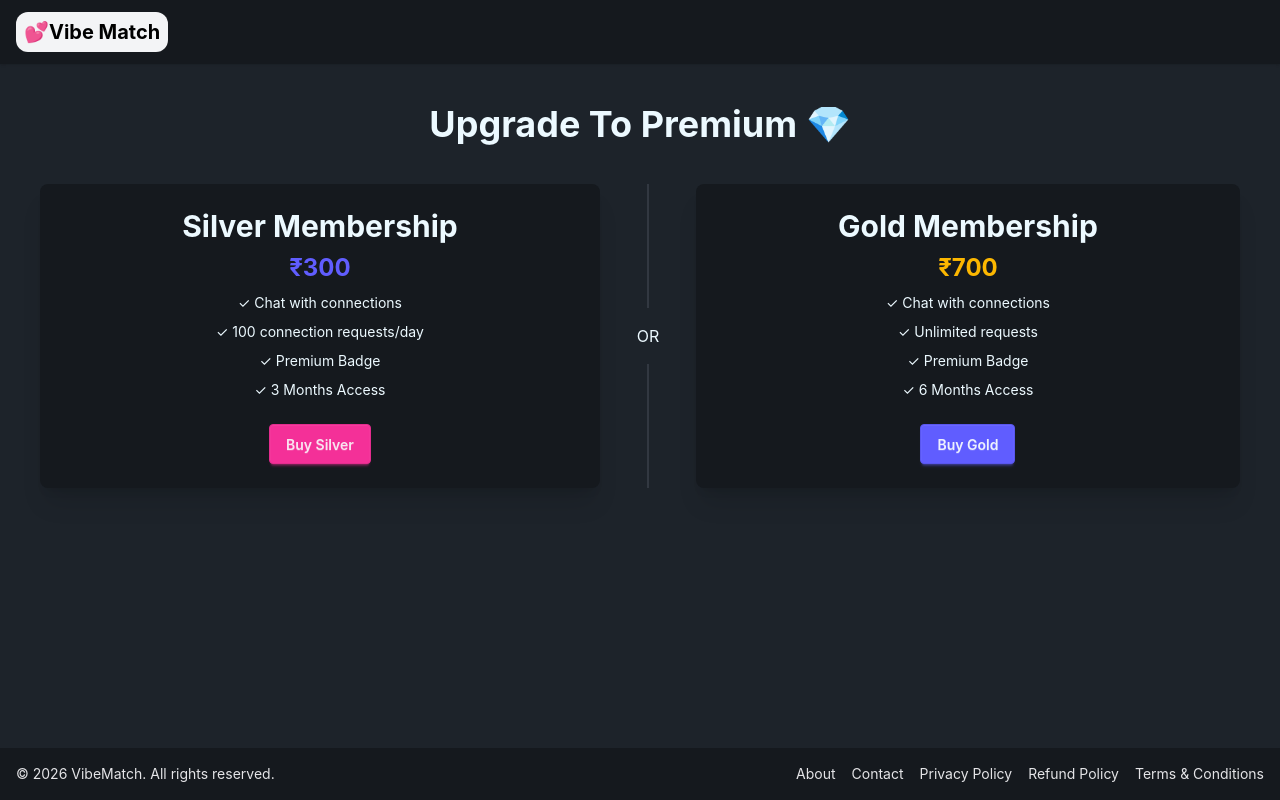
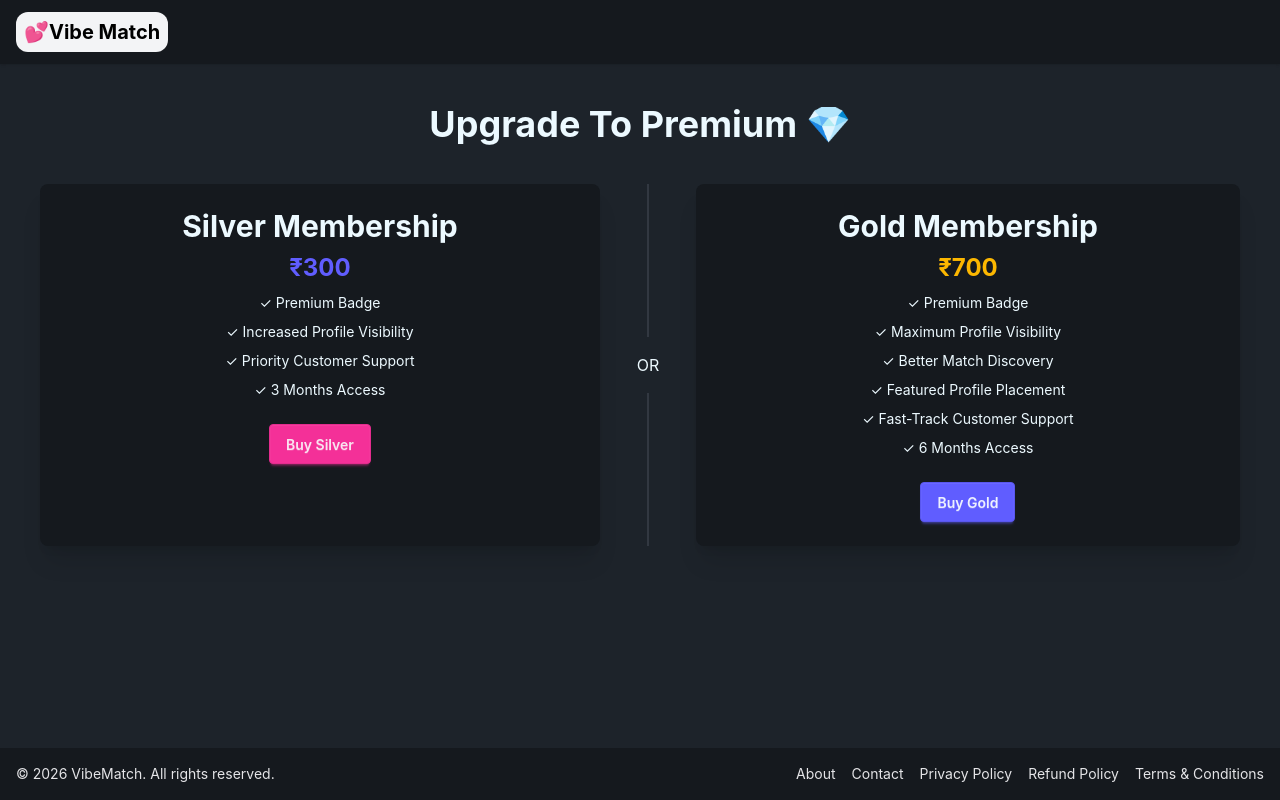
Before and after one commit to sachindiwakar/vibematch-frontend, a React (Vite) app: page /premium in a window 1280 px wide. Built offline with nearby package versions, Linux system fonts and the light colour scheme; no server answers.

Commit message:
update user premium feature

```diff
--- a/src/components/Premium.jsx
+++ b/src/components/Premium.jsx
@@ -112,11 +112,11 @@ const Premium = () => {
             <h2 className="text-2xl font-bold text-primary">₹300</h2>
 
             <ul className="space-y-2">
-              <li>✓ Chat with connections</li>
+              <li>✓ Premium Badge</li>
 
-              <li>✓ 100 connection requests/day</li>
+              <li>✓ Increased Profile Visibility</li>
 
-              <li>✓ Premium Badge</li>
+              <li>✓ Priority Customer Support</li>
 
               <li>✓ 3 Months Access</li>
             </ul>
@@ -139,11 +139,15 @@ const Premium = () => {
             <h2 className="text-2xl font-bold text-warning">₹700</h2>
 
             <ul className="space-y-2">
-              <li>✓ Chat with connections</li>
+              <li>✓ Premium Badge</li>
 
-              <li>✓ Unlimited requests</li>
+              <li>✓ Maximum Profile Visibility</li>
 
-              <li>✓ Premium Badge</li>
+              <li>✓ Better Match Discovery</li>
+
+              <li>✓ Featured Profile Placement</li>
+
+              <li>✓ Fast-Track Customer Support</li>
 
               <li>✓ 6 Months Access</li>
             </ul>
--- a/src/components/ProfileCard.jsx
+++ b/src/components/ProfileCard.jsx
@@ -9,6 +9,7 @@ const ProfileCard = ({ user }) => {
     photoUrl,
     about,
     interest,
+    isVerifiedBadge,
   } = user;
 
   return (
@@ -22,7 +23,15 @@ const ProfileCard = ({ user }) => {
       </figure>
 
       <div className="card-body">
-        <h2 className="card-title">{firstName + " " + lastName}</h2>
+        <h2 className="card-title">
+          {firstName + " " + lastName}
+
+          {isVerifiedBadge && (
+            <span className="text-blue-500" title="Premium Member">
+              ✔️
+            </span>
+          )}
+        </h2>
 
         <p>{about}</p>
 
--- a/src/components/UserCard.jsx
+++ b/src/components/UserCard.jsx
@@ -16,6 +16,7 @@ const UserCard = ({ user }) => {
     interest,
     city,
     country,
+    isVerifiedBadge,
   } = user;
 
   const dispatch = useDispatch();
@@ -47,7 +48,15 @@ const UserCard = ({ user }) => {
       </figure>
 
       <div className="card-body">
-        <h2 className="card-title">{firstName + " " + lastName}</h2>
+        <h2 className="card-title">
+          {firstName + " " + lastName}
+
+          {isVerifiedBadge && (
+            <span className="text-blue-500" title="Premium Member">
+              ✔️
+            </span>
+          )}
+        </h2>
 
         <p>{about}</p>
 
```
